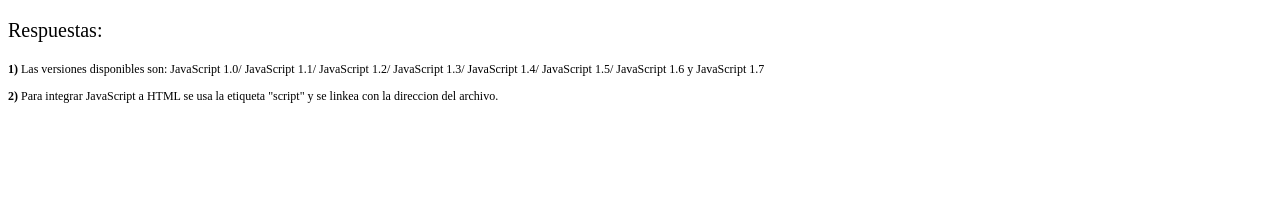
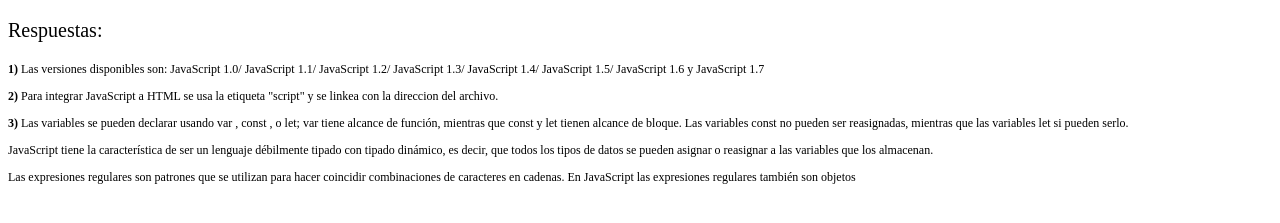
Before and after one commit to FrancoExequielMendez/TP6, a plain HTML site: page index.html in a window 1280 px wide. Shown: the part 61-284 px from the top of the page. Drawn offline with Linux system fonts and the light colour scheme; a script that the page names is missing; a web font is replaced by a local one.

Commit message:
Respuesta 3

```diff
--- a/index.html
+++ b/index.html
@@ -21,6 +21,12 @@
         JavaScript 1.6 y
         JavaScript 1.7</p>
     <p><b>2)</b> Para integrar JavaScript a HTML se usa la etiqueta "script" y se linkea con la direccion del archivo.</p>
+    <p><b>3)</b> Las variables se pueden declarar usando var , const , o let; var tiene alcance de función, mientras que const y let tienen alcance de bloque.
+    Las variables const no pueden ser reasignadas, mientras que las variables let si pueden serlo.</p>
+    <p>JavaScript tiene la característica de ser un lenguaje débilmente tipado con tipado dinámico, es decir, que todos los tipos de datos se pueden asignar o
+    reasignar a las variables que los almacenan. </p>
+    <p>Las expresiones regulares son patrones que se utilizan para hacer coincidir combinaciones de caracteres en cadenas.
+    En JavaScript las expresiones regulares también son objetos</p>
 
 </body>
 </html>
```
